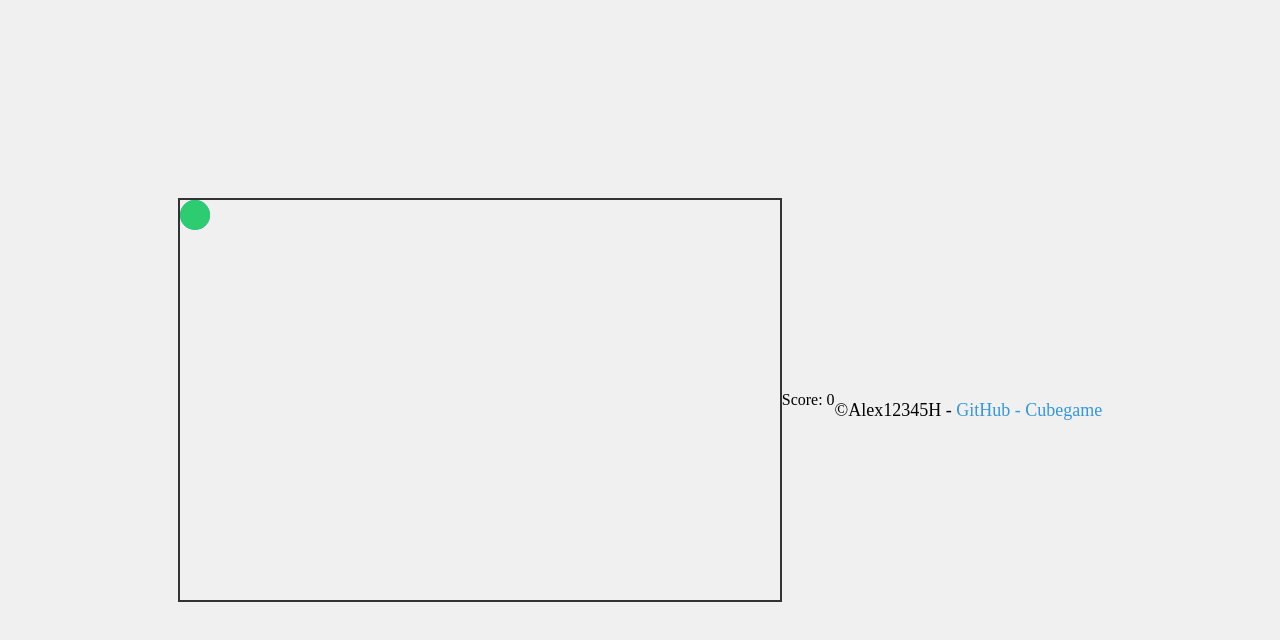
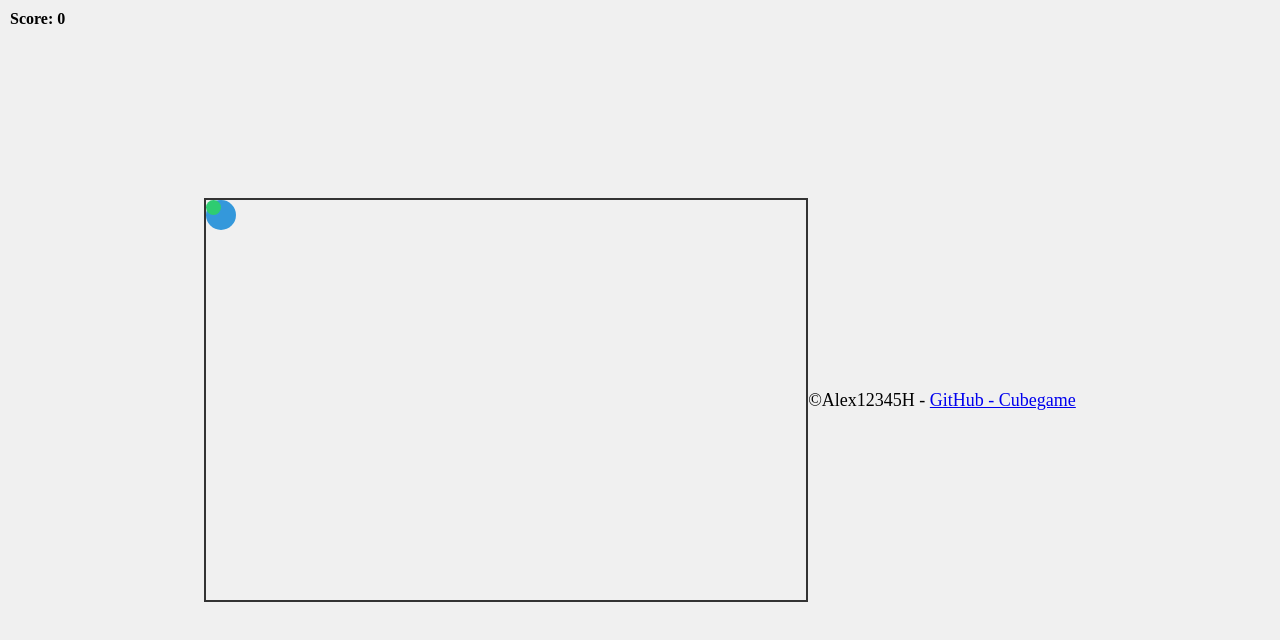
Before and after one commit to Alex12345H/cubegame, a plain HTML site: page index.html in a window 1280 px wide. Drawn offline with Linux system fonts and the light colour scheme.

Commit message:
Update styles.css

```diff
--- a/styles.css
+++ b/styles.css
@@ -17,7 +17,7 @@ body {
   transform-style: preserve-3d;
 }
 
-.player, .goal {
+.player {
   position: absolute;
   width: 30px;
   height: 30px;
@@ -27,20 +27,25 @@ body {
 }
 
 .goal {
+  position: absolute;
+  width: 15px;
+  height: 15px;
   background-color: #2ecc71;
+  border-radius: 50%;
+  transform-style: preserve-3d;
 }
 
-/* Footer-Stil */
-footer {
-  text-align: center;
-  margin-top: 20px;
+.obstacle {
+  position: absolute;
+  width: 30px;
+  height: 30px;
+  background-color: #e74c3c;
 }
 
-footer p {
-  font-size: 14px;
+.score-counter {
+  position: absolute;
+  top: 10px;
+  left: 10px;
+  font-size: 16px;
+  font-weight: bold;
 }
-
-footer a {
-  text-decoration: none;
-  color: #3498db;
-}
```
